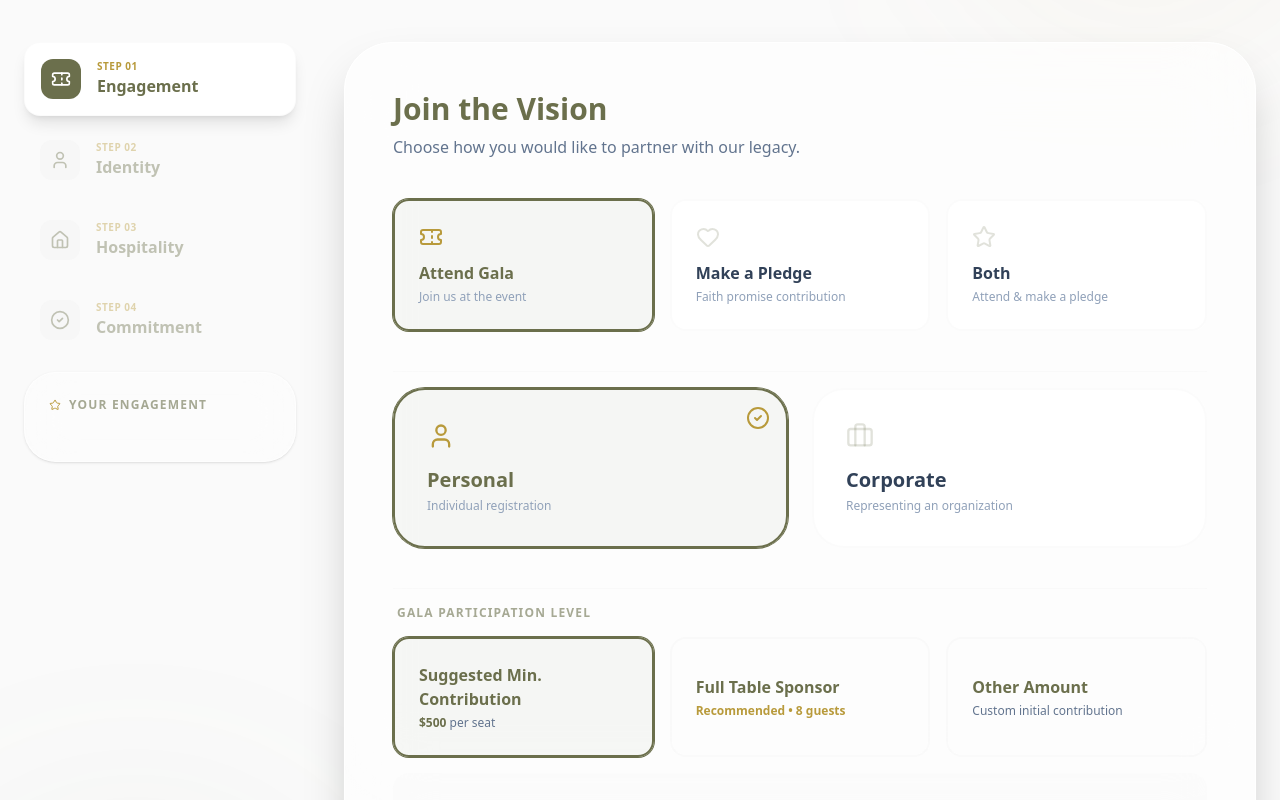
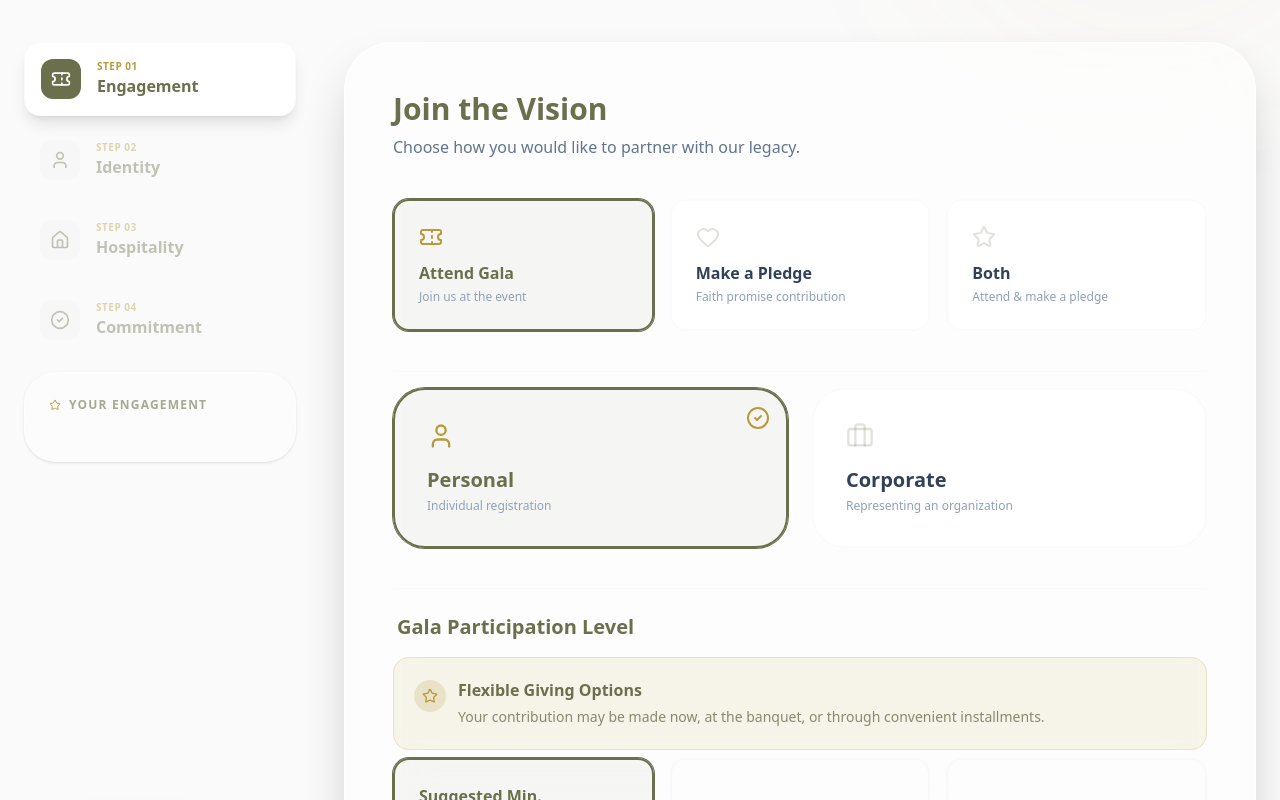
Before and after one commit to yofrelopez/auburn-7days, a Next.js app: page / in a window 1280 px wide. Shown: the part 11200-12000 px from the top of the page. Built offline with nearby package versions, Linux system fonts and the light colour scheme; a web font is replaced by a local one.

Commit message:
Refine RSVP form: destacar nivel de gala, unificar email label, fix guest count duplication, aclarar edad de niños y priorizar botón de donación

```diff
--- a/src/components/sections/RSVP.tsx
+++ b/src/components/sections/RSVP.tsx
@@ -22,6 +22,7 @@ type Step = 1 | 2 | 3 | 4;
 
 export default function RSVP() {
     const [step, setStep] = useState<Step>(1);
+    const [isCustomGuestFocused, setIsCustomGuestFocused] = useState(false);
     const [formData, setFormData] = useState({
         firstName: "",
         lastName: "",
@@ -258,30 +259,37 @@ export default function RSVP() {
                                     <div className="w-24 h-24 bg-brand-green/10 rounded-full flex items-center justify-center mb-8">
                                         <CheckCircle2 size={48} className="text-brand-green" />
                                     </div>
-                                    <h2 className="text-4xl md:text-5xl font-serif font-bold text-brand-green mb-4">Registration Secured</h2>
+                                    <h2 className="text-2xl md:text-3xl font-serif font-bold text-brand-green mb-4">Registration Secured</h2>
                                     <p className="text-brand-gold font-bold mb-6 uppercase tracking-widest text-sm">Welcome to the Legacy, {formData.firstName}</p>
                                     <p className="text-slate-500 max-w-md mx-auto mb-8 text-base leading-relaxed">
                                         Your presence has been formally registered for the 2026 Vision Gala.
                                         A formal digital invitation packet will be dispatched to <span className="font-bold">{formData.email}</span>.
                                     </p>
 
+                                    <motion.div
+                                        animate={{ scale: [1, 1.03, 1] }}
+                                        transition={{ repeat: Infinity, duration: 2, ease: "easeInOut" }}
+                                        className="w-full md:w-auto"
+                                    >
+                                        <Link
+                                            href="https://adventistgiving.org/donate/ANTFAU"
+                                            target="_blank"
+                                            className="bg-brand-green text-white font-bold px-10 py-4 rounded-xl shadow-xl shadow-brand-green/30 hover:bg-brand-green/90 transition-all mb-6 uppercase tracking-widest text-sm w-full md:w-auto flex items-center justify-center gap-3"
+                                        >
+                                            <Heart size={18} className="fill-white" />
+                                            Give Online via AdventistGiving
+                                        </Link>
+                                    </motion.div>
+
                                     <button
                                         onClick={() => {
                                             const el = document.getElementById("legacy-circles");
                                             if (el) el.scrollIntoView({ behavior: "smooth" });
                                         }}
-                                        className="bg-brand-gold text-brand-green font-bold px-8 py-3 rounded-xl shadow-lg shadow-brand-gold/20 hover:opacity-90 transition-all mb-4 uppercase tracking-widest text-xs w-full md:w-auto"
+                                        className="text-brand-green/60 hover:text-brand-gold font-bold px-8 py-3 rounded-xl transition-all mb-8 uppercase tracking-widest text-xs w-full md:w-auto underline underline-offset-4"
                                     >
                                         Explore Legacy Circles
                                     </button>
-
-                                    <Link
-                                        href="https://adventistgiving.org/donate/ANTFAU"
-                                        target="_blank"
-                                        className="bg-brand-green text-white font-bold px-8 py-3 rounded-xl shadow-lg shadow-brand-green/20 hover:bg-brand-green/90 transition-all mb-8 uppercase tracking-widest text-xs w-full md:w-auto"
-                                    >
-                                        Give Online via AdventistGiving
-                                    </Link>
 
                                     <button
                                         onClick={() => {
@@ -394,8 +402,21 @@ export default function RSVP() {
                                             )}
 
                                             {formData.intention !== "pledge" && (
-                                                <div className="space-y-4 pt-4 border-t border-brand-gray/10">
-                                                    <p className="text-xs font-bold text-brand-green/60 uppercase tracking-widest ml-1">Gala Participation Level</p>
+                                                <div className="space-y-4 pt-6 border-t border-brand-gray/10">
+                                                    <div className="mb-2 space-y-4">
+                                                        <h4 className="text-lg md:text-xl font-serif font-bold text-brand-green ml-1">Gala Participation Level</h4>
+                                                        <div className="bg-brand-gold/10 border border-brand-gold/20 rounded-2xl p-4 md:p-5 flex items-start gap-3">
+                                                            <div className="mt-0.5 w-8 h-8 rounded-full bg-brand-gold/20 flex items-center justify-center shrink-0">
+                                                                <Star size={16} className="text-brand-gold" />
+                                                            </div>
+                                                            <div>
+                                                                <p className="font-bold text-brand-green text-sm md:text-base mb-1">Flexible Giving Options</p>
+                                                                <p className="text-xs md:text-sm text-brand-green/80 leading-relaxed">
+                                                                    Your contribution may be made now, at the banquet, or through convenient installments.
+                                                                </p>
+                                                            </div>
+                                                        </div>
+                                                    </div>
                                                     <div className="grid grid-cols-1 md:grid-cols-3 gap-3 md:gap-4">
                                                         <button
                                                             onClick={() => {
@@ -454,7 +475,7 @@ export default function RSVP() {
                                                 {[
                                                     { id: "firstName", label: "First Name", type: "text", placeholder: "E.g. Michael" },
                                                     { id: "lastName", label: "Last Name", type: "text", placeholder: "E.g. Scott" },
-                                                    { id: "email", label: "Digital Address", type: "email", placeholder: "michael@dundermifflin.com" },
+                                                    { id: "email", label: "Email Address", type: "email", placeholder: "michael@dundermifflin.com" },
                                                     { id: "phone", label: "Phone Line", type: "tel", placeholder: "(555) 000-0000" }
                                                 ].map((f) => (
                                                     <div key={f.id} className="group space-y-2">
@@ -496,10 +517,10 @@ export default function RSVP() {
                                                                                 updateFormData("amount", (n * 500).toString());
                                                                             }
                                                                         }}
-                                                                        className={`flex flex-col items-center justify-center min-w-[3.5rem] h-[3.5rem] px-2 md:min-w-[4rem] md:h-[4rem] rounded-lg md:rounded-xl border-2 transition-all ${formData.numGuests === n ? "border-brand-gold bg-brand-gold/10 text-brand-green shadow-sm" : "border-brand-gray/10 text-slate-500 hover:border-brand-gray/30 bg-white"}`}
+                                                                        className={`flex flex-col items-center justify-center min-w-[3.5rem] h-[3.5rem] px-2 md:min-w-[4rem] md:h-[4rem] rounded-lg md:rounded-xl border-2 transition-all ${formData.numGuests === n && !isCustomGuestFocused ? "border-brand-gold bg-brand-gold/10 text-brand-green shadow-sm" : "border-brand-gray/10 text-slate-500 hover:border-brand-gray/30 bg-white"}`}
                                                                     >
                                                                         <span className="font-bold text-base md:text-lg leading-none mb-1 text-center">{n}</span>
-                                                                        <span className={`text-[9px] md:text-[10px] font-medium leading-none text-center ${formData.numGuests === n ? "text-brand-green/80" : "text-slate-400"}`}>
+                                                                        <span className={`text-[9px] md:text-[10px] font-medium leading-none text-center ${formData.numGuests === n && !isCustomGuestFocused ? "text-brand-green/80" : "text-slate-400"}`}>
                                                                             ${(n * 500).toLocaleString()}
                                                                         </span>
                                                                     </button>
@@ -508,8 +529,11 @@ export default function RSVP() {
                                                                     <input
                                                                         type="number"
                                                                         min="1"
-                                                                        className="absolute inset-0 w-full h-full text-center font-bold text-base md:text-lg outline-none bg-transparent pb-3.5 md:pb-4 text-brand-green"
-                                                                        value={formData.numGuests || ''}
+                                                                        placeholder="+"
+                                                                        onFocus={() => setIsCustomGuestFocused(true)}
+                                                                        onBlur={() => setIsCustomGuestFocused(false)}
+                                                                        className="absolute inset-0 w-full h-full text-center font-bold text-base md:text-lg outline-none bg-transparent pb-3.5 md:pb-4 text-brand-green placeholder:text-slate-300"
+                                                                        value={(isCustomGuestFocused || ![1, 2, 4, 8].includes(formData.numGuests)) ? (formData.numGuests || '') : ''}
                                                                         onChange={(e) => {
                                                                             const val = parseInt(e.target.value) || 0;
                                                                             updateFormData("numGuests", val);
@@ -518,8 +542,8 @@ export default function RSVP() {
                                                                             }
                                                                         }}
                                                                     />
-                                                                    <span className={`absolute bottom-1.5 md:bottom-2 text-[9px] md:text-[10px] font-medium pointer-events-none text-center w-full px-1 overflow-hidden text-ellipsis ${![1, 2, 4, 8].includes(formData.numGuests) && formData.numGuests > 0 ? "text-brand-green/80" : "text-slate-400"}`}>
-                                                                        ${((formData.numGuests || 0) * 500).toLocaleString()}
+                                                                    <span className={`absolute bottom-1.5 md:bottom-2 text-[9px] md:text-[10px] font-medium pointer-events-none text-center w-full px-1 overflow-hidden text-ellipsis ${(![1, 2, 4, 8].includes(formData.numGuests) || isCustomGuestFocused) && formData.numGuests > 0 ? "text-brand-green/80" : "text-slate-400"}`}>
+                                                                        {(isCustomGuestFocused || ![1, 2, 4, 8].includes(formData.numGuests)) && formData.numGuests > 0 ? `$${(formData.numGuests * 500).toLocaleString()}` : "Custom"}
                                                                     </span>
                                                                 </div>
                                                             </div>
@@ -546,7 +570,7 @@ export default function RSVP() {
                                                             </div>
                                                             <div className="flex-1">
                                                                 <p className="font-bold text-brand-green mb-0.5 uppercase text-xs md:text-sm">Complimentary Child Care</p>
-                                                                <p className="text-[10px] md:text-xs text-slate-500 leading-tight">On-site professional service for the duration.</p>
+                                                                <p className="text-[10px] md:text-xs text-slate-500 leading-tight">Available during the gala for children ages 3–12.</p>
                                                             </div>
                                                             <div className="shrink-0">
                                                                 <button
```
